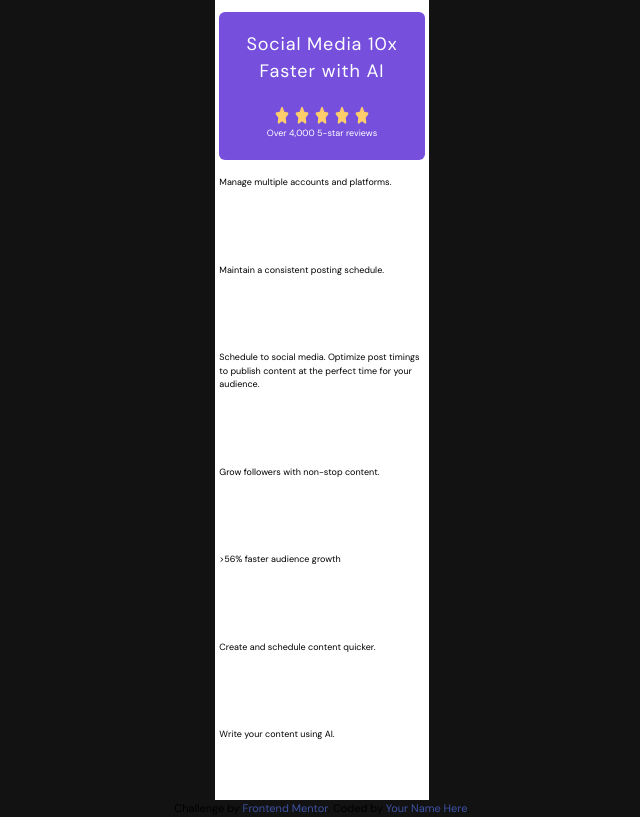
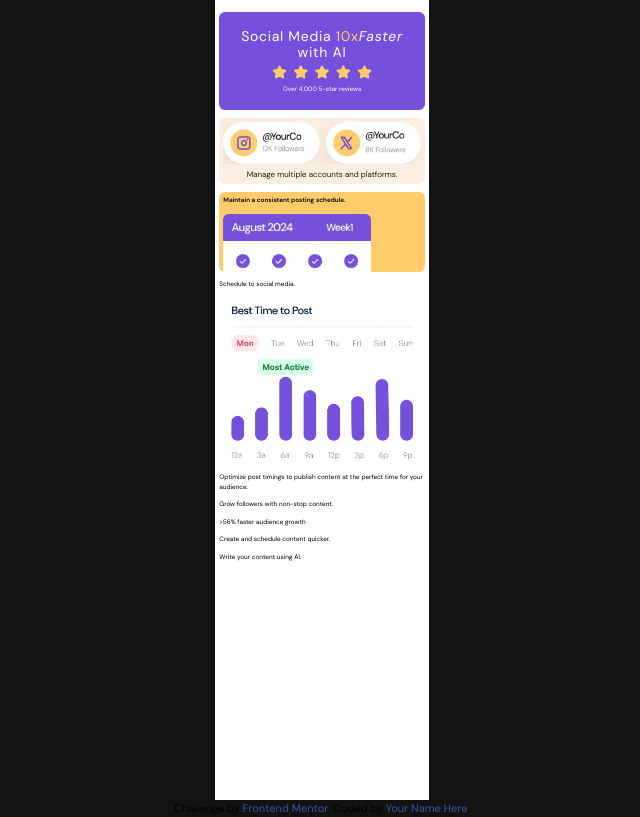
Before and after one commit to BillNagbe/bento, a website: page src/index.html in a window 1280 px wide. Shown: the whole page, without its empty margins (318-958 px from the left). Drawn offline with Linux system fonts and the light colour scheme.

Commit message:
continued tailwindcss styles in html file

```diff
--- a/src/index.html
+++ b/src/index.html
@@ -8,27 +8,34 @@
   <title>Frontend Mentor | Bento grid</title>
 </head>
 <body class="bg-black50 grid grid-cols-1 place-content-center place-items-center text-fontSmall">
-  <main class="w-2/12 min-h-screen grid grid-cols-1 grid-row-8 gap-4 bg-whitepure px-1 pt-3">
+  <main class="w-2/12 min-h-screen flex flex-col gap-2 bg-whitepure px-1 pt-3">
     <!-- Social media container -->
-     <div class="bg-purple500 text-whitepure text-center flex flex-col rounded-md row-start-1 row-end-1 justify-evenly items-center ">
-      <h1 class="text-h1 tracking-wider">Social Media 10x Faster with AI</h1>
-        <div class="flex flex-col justify-around items-center">
-          <img src="/src/assets/images/illustration-five-stars.webp" alt="" class="size-8/12">
-          <p>Over 4,000 5-star reviews</p>
+     <div class="bg-purple500 text-whitepure text-center py-4 px-4 flex flex-col rounded-md row-start-1 row-end-1  items-center">
+      <h1 class="text-sm tracking-wider leading-4">Social Media <span class="text-yellow500">10x</span><span class="italic">Faster</span> with AI</h1>
+        <div class="flex flex-col justify-around items-center mt-1">
+          <img src="/src/assets/images/illustration-five-stars.webp" alt="" class="size-7/12">
+          <p class=" text-fontSmall mt-1">Over 4,000 5-star reviews</p>
         </div>
      </div>
      <!--  -->
-     <div>
-      Manage multiple accounts and platforms.
+     <div class="bg-yellow100 p-1 rounded-md">
+      <div class="flex flex-col justify-center items-center gap-1">
+        <img src="/src/assets/images/illustration-multiple-platforms.webp" class="" alt="" />
+        <h3 class="text-fontsemibold font-light leading-2">Manage multiple accounts and platforms.</h3>
+      </div>
+     </div>
+     <!--  -->
+     <div class="bg-yellow500 p-1 rounded-md h-20 overflow-hidden">
+      <div class="w-9/12 flex flex-col relative overflow-hidden">
+        <h3 class="text-fontSmall font-semibold">Maintain a consistent posting schedule.</h3>
+        <img src="./assets/images/illustration-consistent-schedule.webp" alt="" class=" mt-2"/>
+      </div>
      </div>
      <!--  -->
      <div>
-      Maintain a consistent posting schedule.
-     </div>
-     <!--  -->
-     <div>
-      Schedule to social media.
-      Optimize post timings to publish content at the perfect time for your audience.
+      <h3>Schedule to social media.</h3>
+      <img src="./assets/images/illustration-schedule-posts.webp" alt="">
+      <p>Optimize post timings to publish content at the perfect time for your audience.</p>
      </div>
      <!--  -->
      <div>
--- a/tailwind.config.js
+++ b/tailwind.config.js
@@ -10,13 +10,14 @@ module.exports = {
       whitepure: "#fff",
       black50: "#121212"
     },
-
-    fontSize: {
-      fontBase: "18px",
-      fontSmall: "9px",
-      h1: "18px"
+    extend: {
+      fontSize: {
+        fontBase: "18px",
+        fontSmall: "0.4rem",
+        fontsemibold: "0.5rem",
+        h1: "18px"
+      }
     },
-    extend: {},
   },
   plugins: [],
 }
```
Also changed, not shown: src/dist/output.css.
